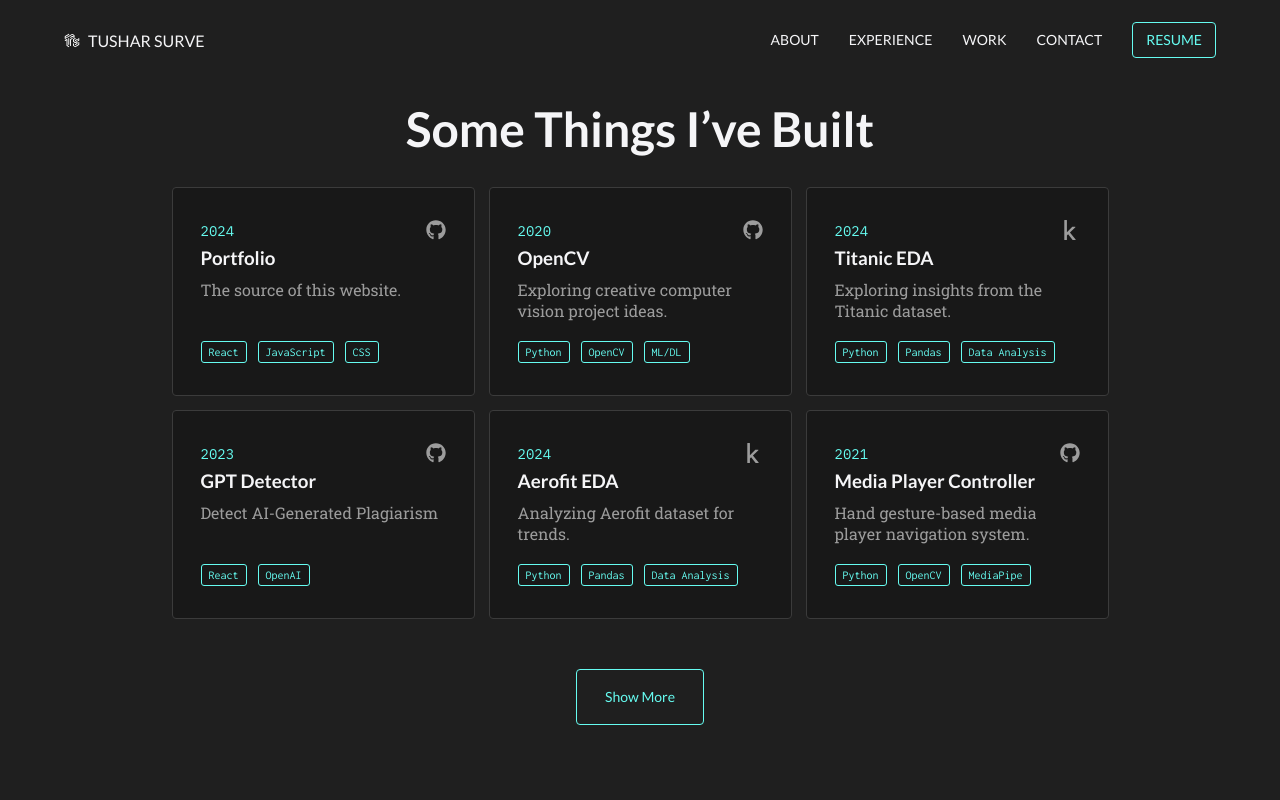
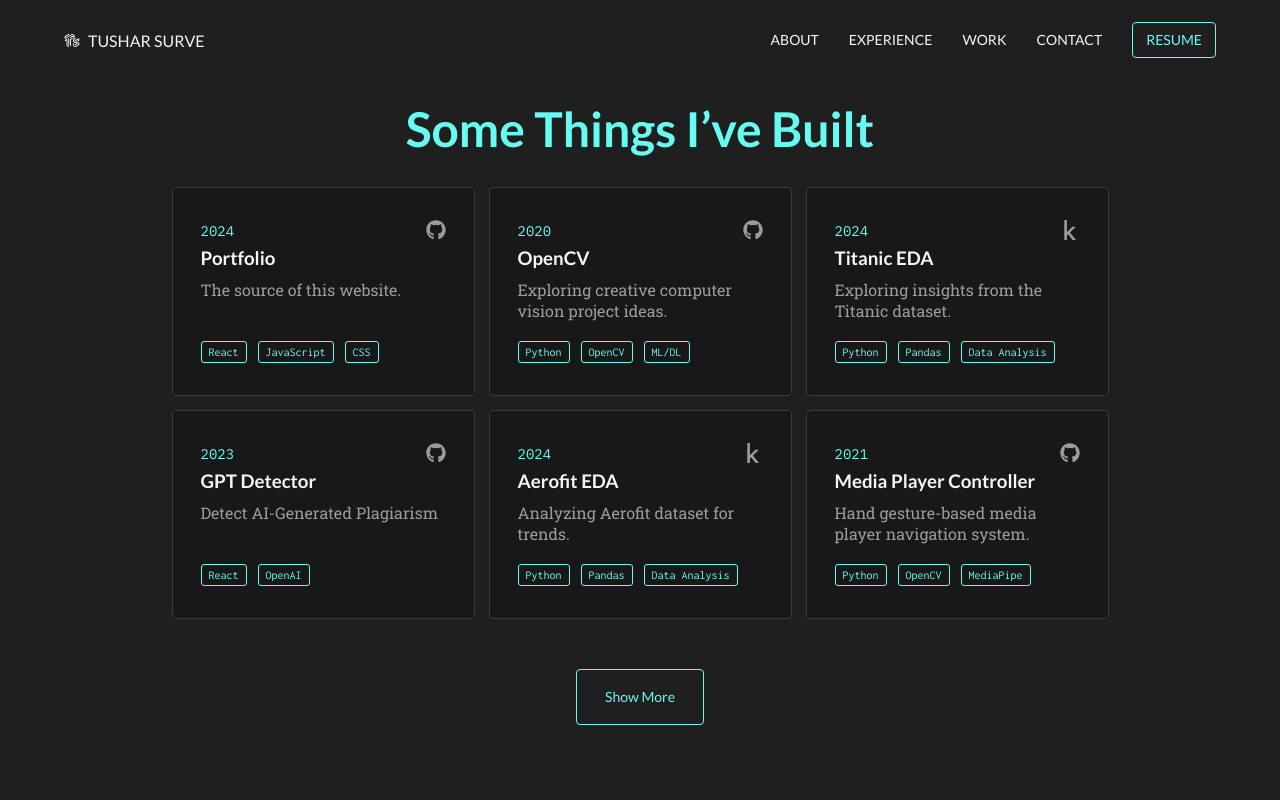
Before and after one commit to TusharSSurve/portfolio, a React (Create React App) app: page / in a window 1280 px wide. Shown: the top 800 px of the page. Built offline with nearby package versions, Linux system fonts and the light colour scheme; the HTML template or start-up script is replaced by a standard one.

Commit message:
[test] : Heading Text Color Changed

```diff
--- a/src/index.css
+++ b/src/index.css
@@ -88,8 +88,14 @@ a {
 h2 {
   font-size: var(--font-48);
   margin: 0 0 30px;
-  color: var(--white-color);
+  color: var(--neon-color);
   text-align: center;
+}
+
+button {
+  cursor: pointer;
+  border: 0;
+  border-radius: 0;
 }
 
 @media (max-width:550px) {
```
